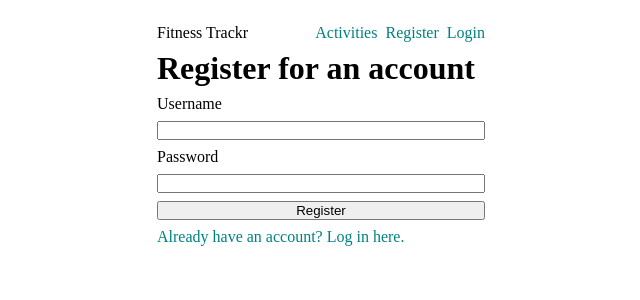
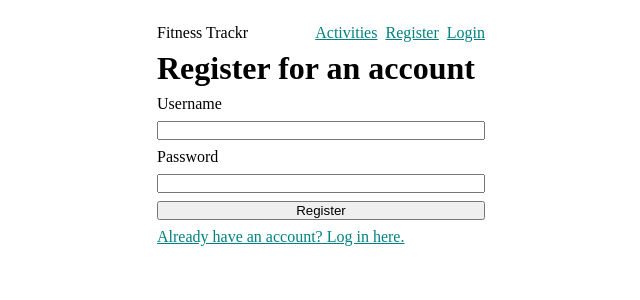
Before and after one commit to emiliodmorales/fitness-trackr-pro, a React (Vite) app: page /register in a window 1280 px wide. Shown: the top 300 px of the page, without its empty margins (319-959 px from the left). Built offline with nearby package versions, Linux system fonts and the light colour scheme; no server answers.

Commit message:
refactor components to use route links

```diff
--- a/src/App.jsx
+++ b/src/App.jsx
@@ -2,7 +2,8 @@
 import Login from "./auth/Login";
 import ActivitiesPage from "./activities/ActivitiesPage";
 import Error404 from "./Error404.jsx";
-import { Route, Routes } from "react-router";
+import { BrowserRouter, Route, Routes } from "react-router";
+import Layout from "./layout/Layout.jsx";
 
 /**
  * Fitness Trackr is a platform where fitness enthusiasts can share their workouts and
@@ -11,11 +12,15 @@
  */
 export default function App() {
   return (
-    <Routes>
-      <Route path="/" element={<ActivitiesPage />} />
-      <Route path="/login" element={<Login />} />
-      <Route path="/register" element={<Register />} />
-      <Route path="*" element={<Error404 />} />
-    </Routes>
+    <BrowserRouter>
+      <Layout>
+        <Routes>
+          <Route index element={<ActivitiesPage />} />
+          <Route path="login" element={<Login />} />
+          <Route path="register" element={<Register />} />
+          <Route path="*" element={<Error404 />} />
+        </Routes>
+      </Layout>
+    </BrowserRouter>
   );
 }
--- a/src/auth/Login.jsx
+++ b/src/auth/Login.jsx
@@ -1,9 +1,11 @@
 import { useState } from "react";
 import { useAuth } from "./AuthContext";
+import { Link, useNavigate } from "react-router";
 
 /** A form that allows users to log into an existing account. */
 export default function Login() {
   const { login } = useAuth();
+  let navigate = useNavigate();
 
   const [error, setError] = useState(null);
 
@@ -14,6 +16,7 @@
     const password = formData.get("password");
     try {
       await login({ username, password });
+      navigate("/");
     } catch (e) {
       setError(e.message);
     }
@@ -34,7 +37,7 @@
         <button>Login</button>
         {error && <p role="alert">{error}</p>}
       </form>
-      <a onClick={() => {}}>Need an account? Register here.</a>
+      <Link to="/register">Need an account? Register here.</Link>
     </>
   );
 }
--- a/src/auth/Register.jsx
+++ b/src/auth/Register.jsx
@@ -1,9 +1,11 @@
 import { useState } from "react";
 import { useAuth } from "./AuthContext";
+import { Link, useNavigate } from "react-router";
 
 /** A form that allows users to register for a new account */
 export default function Register() {
   const { register } = useAuth();
+  let navigate = useNavigate();
 
   const [error, setError] = useState(null);
 
@@ -14,6 +16,7 @@
     const password = formData.get("password");
     try {
       await register({ username, password });
+      navigate("/");
     } catch (e) {
       setError(e.message);
     }
@@ -34,7 +37,7 @@
         <button>Register</button>
         {error && <p role="alert">{error}</p>}
       </form>
-      <a onClick={() => {}}>Already have an account? Log in here.</a>
+      <Link to="/login">Already have an account? Log in here.</Link>
     </>
   );
 }
--- a/src/layout/Navbar.jsx
+++ b/src/layout/Navbar.jsx
@@ -1,3 +1,4 @@
+import { NavLink } from "react-router";
 import { useAuth } from "../auth/AuthContext";
 
 /** Navbar with site navigation links */
@@ -7,13 +8,13 @@
     <header>
       <p>Fitness Trackr</p>
       <nav>
-        <a onClick={() => {}}>Activities</a>
+        <NavLink to="/">Activities</NavLink>
         {token ? (
           <a onClick={() => logout()}>Log out</a>
         ) : (
           <>
-            <a onClick={() => {}}>Register</a>
-            <a onClick={() => {}}>Login</a>
+            <NavLink to="/register">Register</NavLink>
+            <NavLink to="login">Login</NavLink>
           </>
         )}
       </nav>
--- a/src/main.jsx
+++ b/src/main.jsx
@@ -1,17 +1,11 @@
 import { createRoot } from "react-dom/client";
 import "./index.css";
 import App from "./App.jsx";
-import Layout from "./layout/Layout";
 
 import { AuthProvider } from "./auth/AuthContext";
-import { BrowserRouter } from "react-router";
 
 createRoot(document.getElementById("root")).render(
   <AuthProvider>
-    <Layout>
-      <BrowserRouter>
-        <App />
-      </BrowserRouter>
-    </Layout>
+    <App />
   </AuthProvider>,
 );
```
